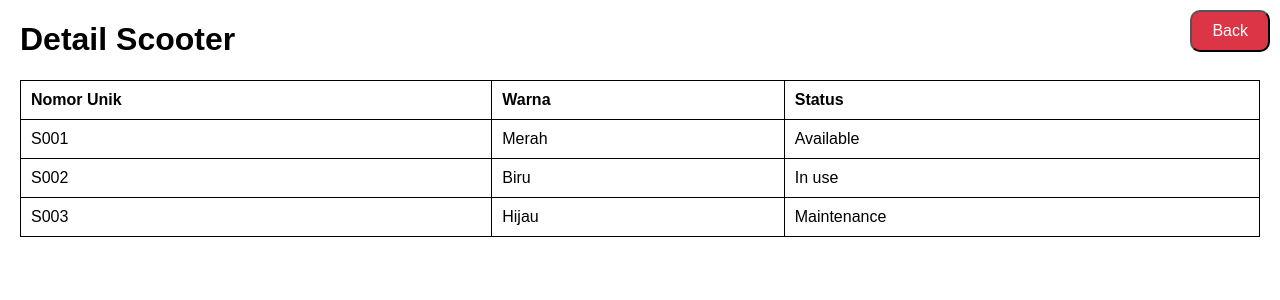
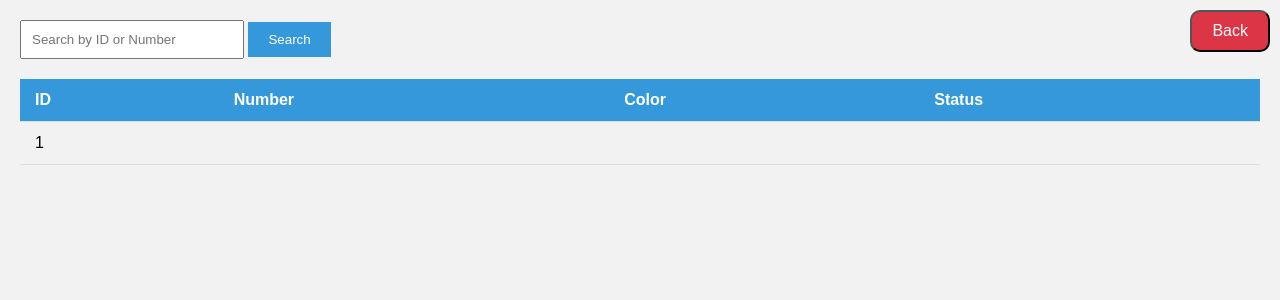
Before and after one commit to mrzqiaullah27/Peminjaman-Skuter-Elektrik, a PHP site: the page made by data scooter lengkap.php in a window 1280 px wide. Shown: the top 300 px of the page. Run offline with PHP 8.4, Linux system fonts and the light colour scheme; tables that the repository leaves empty hold one stand-in row (values such as "Sample post"); data that the repository does not hold is empty; a stand-in replaces the project's code that opens the database connection.

Commit message:
Update data scooter lengkap.php

```diff
--- a/data scooter lengkap.php
+++ b/data scooter lengkap.php
@@ -3,11 +3,13 @@
 <head>
 <meta charset="UTF-8">
 <meta name="viewport" content="width=device-width, initial-scale=1.0">
-    <title>Detail Scooter</title>
+<title>Scooter Information</title>
 <style>
     body {
         font-family: Arial, sans-serif;
-            margin: 20px;
+        background-color: #f2f2f2;
+        margin: 0;
+        padding: 20px;
     }
 
     table {
@@ -16,47 +18,45 @@
         margin-top: 20px;
     }
 
-        table, th, td {
-            border: 1px solid black;
+    th, td {
+        padding: 12px 15px;
+        text-align: left;
+        border-bottom: 1px solid #ddd;
     }
 
-        th, td {
-            padding: 10px;
-            text-align: left;
+    th {
+        background-color: #3498db;
+        color: white;
     }
 
-        .modal {
-            display: none;
-            position: fixed;
-            z-index: 1;
-            left: 0;
-            top: 0;
-            width: 100%;
-            height: 100%;
-            overflow: auto;
-            background-color: rgb(0,0,0);
-            background-color: rgba(0,0,0,0.4);
+    tr:nth-child(even) {
+        background-color: #f2f2f2;
     }
 
-        .modal-content {
-            background-color: #fefefe;
-            margin: 15% auto;
-            padding: 20px;
-            border: 1px solid #888;
-            width: 80%;
+    tr:hover {
+        background-color: #ddd;
     }
 
-        .close {
-            color: #aaa;
-            float: right;
-            font-size: 28px;
-            font-weight: bold;
+    hr {
+        border: 0;
+        border-top: 1px solid #ccc;
+        margin: 20px 0;
     }
 
-        .close:hover,
-        .close:focus {
-            color: black;
-            text-decoration: none;
+    .search-form {
+        margin-bottom: 20px;
+    }
+
+    .search-form input[type="text"] {
+        padding: 10px;
+        width: 200px;
+    }
+
+    .search-form input[type="submit"] {
+        padding: 10px 20px;
+        background-color: #3498db;
+        border: none;
+        color: white;
         cursor: pointer;
     }
      .back-button {
@@ -75,97 +75,71 @@
 </style>
 </head>
 <body>
+<button class="button back-button" onclick="goBack()">Back</button>
+<div class="search-form">
+    <form method="GET">
+        <input type="text" name="search" placeholder="Search by ID or Number">
+        <input type="submit" value="Search">
+    </form>
+</div>
 
-    <h1>Detail Scooter</h1>
-    <table id="scooter-table">
-        <thead>
+<table>
     <tr>
-                <th>Nomor Unik</th>
-                <th>Warna</th>
+        <th>ID</th>
+        <th>Number</th>
+        <th>Color</th>
         <th>Status</th>
     </tr>
-        </thead>
-        <tbody>
-            <!-- Data will be populated here by JavaScript -->
-        </tbody>
+    <?php
+    include 'config.php';
+
+$sql = "SELECT * FROM scooter";
+$result = $conn->query($sql);
+
+$scooters = [];
+if ($result && $result->num_rows > 0) {
+    while ($row = $result->fetch_assoc()) {
+        $scooters[] = $row;
+    }
+}
+
+    // Check if $scooters variable is defined
+    if (isset($scooters) && is_array($scooters)) {
+        if (isset($_GET['search']) && !empty($_GET['search'])) {
+            $search = $_GET['search'];
+            $filteredScooters = array_filter($scooters, function($scooter) use ($search) {
+                return strpos(strtolower($scooter['ID']), strtolower($search)) !== false ||
+                       strpos(strtolower($scooter['number']), strtolower($search)) !== false;
+            });
+
+            foreach ($filteredScooters as $scooter) {
+                echo "<tr>";
+                echo "<td>" . $scooter['ID'] . "</td>";
+                echo "<td>" . $scooter['number'] . "</td>";
+                echo "<td>" . $scooter['color'] . "</td>";
+                echo "<td>" . $scooter['status'] . "</td>";
+                echo "</tr>";
+            }
+        } else {
+            foreach ($scooters as $scooter) {
+                echo "<tr>";
+                echo "<td>" . $scooter['ID'] . "</td>";
+                echo "<td>" . $scooter['number'] . "</td>";
+                echo "<td>" . $scooter['color'] . "</td>";
+                echo "<td>" . $scooter['status'] . "</td>";
+                echo "</tr>";
+            }
+        }
+    } else {
+        echo "<tr><td colspan='4'>No scooters found.</td></tr>";
+    }
+    ?>
 </table>
 
-    <!-- Modal for showing scooter details -->
-    <div id="scooter-modal" class="modal">
-        <div class="modal-content">
-            <span class="close">&times;</span>
-            <h2>Detail Scooter</h2>
-            <p><strong>Nomor Unik:</strong> <span id="detail-nomor"></span></p>
-            <p><strong>Warna:</strong> <span id="detail-warna"></span></p>
-            <p><strong>Status:</strong> <span id="detail-status"></span></p>
-            <p><strong>Berapa Kali Dipakai:</strong> <span id="detail-count"></span></p>
-            <p><strong>Durasi Pakai (dalam jam):</strong> <span id="detail-duration"></span></p>
-        </div>
-    </div>
-    <button class="button back-button" onclick="goBack()">Back</button>
+</body>
+</html>
 <script>
-        document.addEventListener("DOMContentLoaded", () => {
-            const scooters = [
-                {
-                    nomor: "S001",
-                    warna: "Merah",
-                    status: "Available",
-                    count: 15,
-                    duration: 120
-                },
-                {
-                    nomor: "S002",
-                    warna: "Biru",
-                    status: "In use",
-                    count: 30,
-                    duration: 240
-                },
-                {
-                    nomor: "S003",
-                    warna: "Hijau",
-                    status: "Maintenance",
-                    count: 5,
-                    duration: 60
-                }
-            ];
-
-            const tableBody = document.querySelector("#scooter-table tbody");
-            scooters.forEach(scooter => {
-                const row = document.createElement("tr");
-                row.innerHTML = `
-                    <td>${scooter.nomor}</td>
-                    <td>${scooter.warna}</td>
-                    <td>${scooter.status}</td>
-                `;
-                row.addEventListener("click", () => showDetails(scooter));
-                tableBody.appendChild(row);
-            });
-        });
-
-        function showDetails(scooter) {
-            document.getElementById("detail-nomor").innerText = scooter.nomor;
-            document.getElementById("detail-warna").innerText = scooter.warna;
-            document.getElementById("detail-status").innerText = scooter.status;
-            document.getElementById("detail-count").innerText = scooter.count;
-            document.getElementById("detail-duration").innerText = scooter.duration;
-
-            const modal = document.getElementById("scooter-modal");
-            modal.style.display = "block";
-
-            const span = document.getElementsByClassName("close")[0];
-            span.onclick = function() {
-                modal.style.display = "none";
-            };
-
-            window.onclick = function(event) {
-                if (event.target == modal) {
-                    modal.style.display = "none";
-                }
-            };
-        }
  function goBack() {
-            window.history.back();
+            window.location.href = "pimpinanTaman.php";
         }
 </script>
-</body>
-</html>
```
Lines whose indentation alone changed are shown as unchanged.
